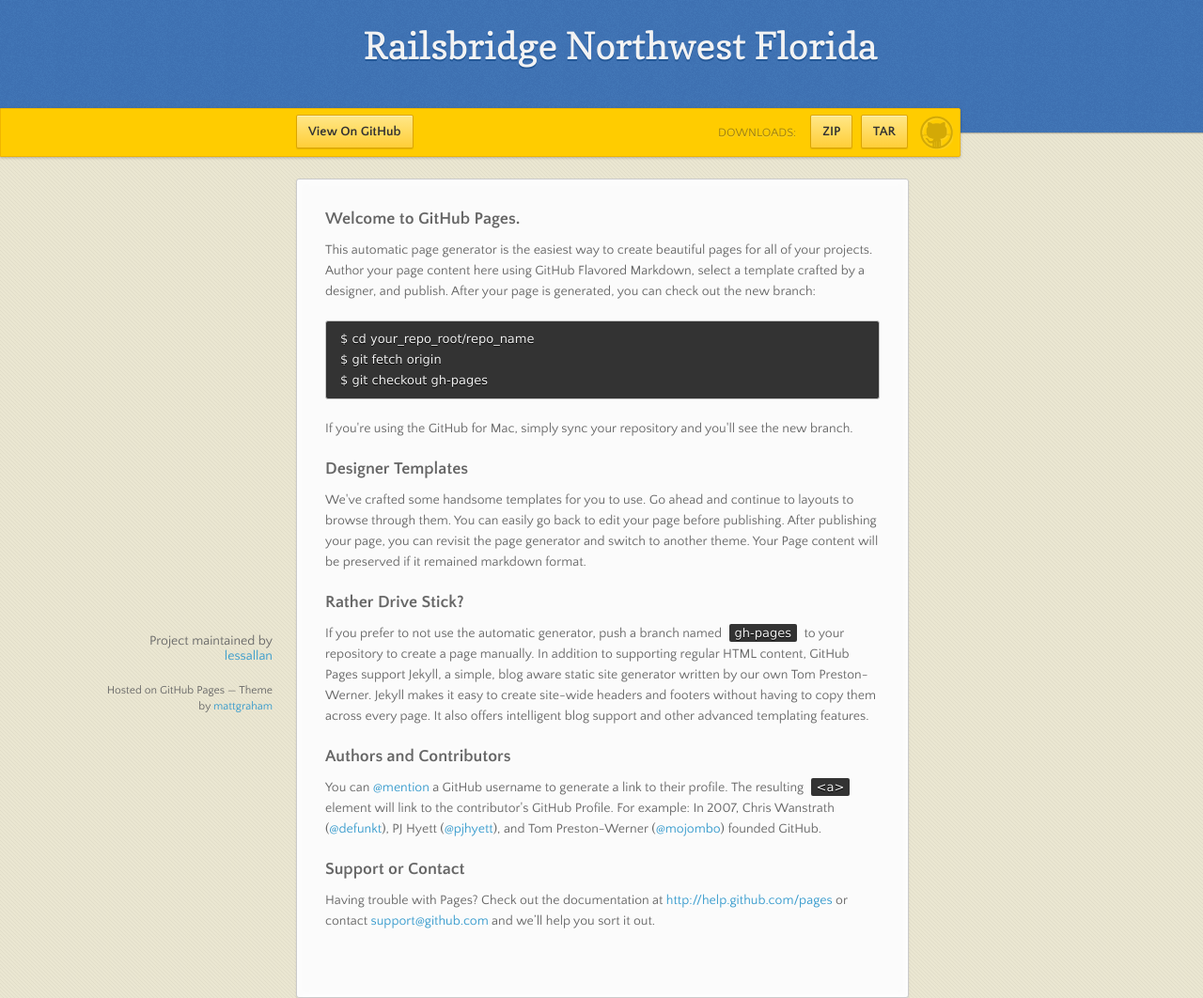
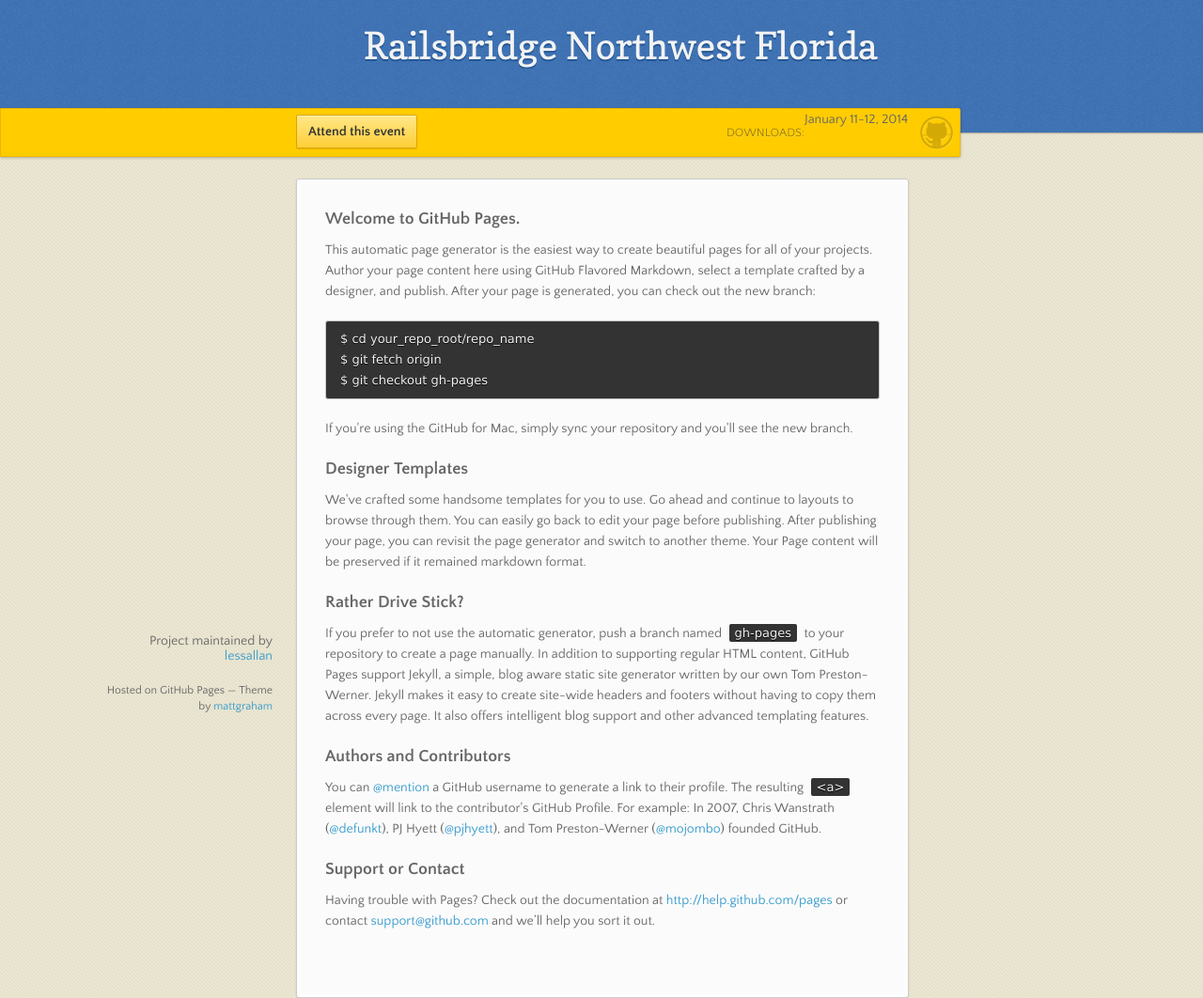
Before and after one commit to lessallan/RailsBridge, a plain HTML site: page index.html in a window 1280 px wide. Shown: the top 1062 px of the page at 94% size. Drawn offline with nearby package versions, Linux system fonts and the light colour scheme.

Commit message:
Update index.html

```diff
--- a/index.html
+++ b/index.html
@@ -24,13 +24,10 @@
       <div id="banner">
         <span id="logo"></span>
 
-        <a href="https://github.com/lessallan/RailsBridge" class="button fork"><strong>View On GitHub</strong></a>
+        <a href="http://railsbridgenwfl.eventbrite.com" class="button fork"><strong>Attend this event</strong></a>
         <div class="downloads">
           <span>Downloads:</span>
-          <ul>
-            <li><a href="https://github.com/lessallan/RailsBridge/zipball/master" class="button">ZIP</a></li>
-            <li><a href="https://github.com/lessallan/RailsBridge/tarball/master" class="button">TAR</a></li>
-          </ul>
+          January 11-12, 2014
         </div>
       </div><!-- end banner -->
 
```
